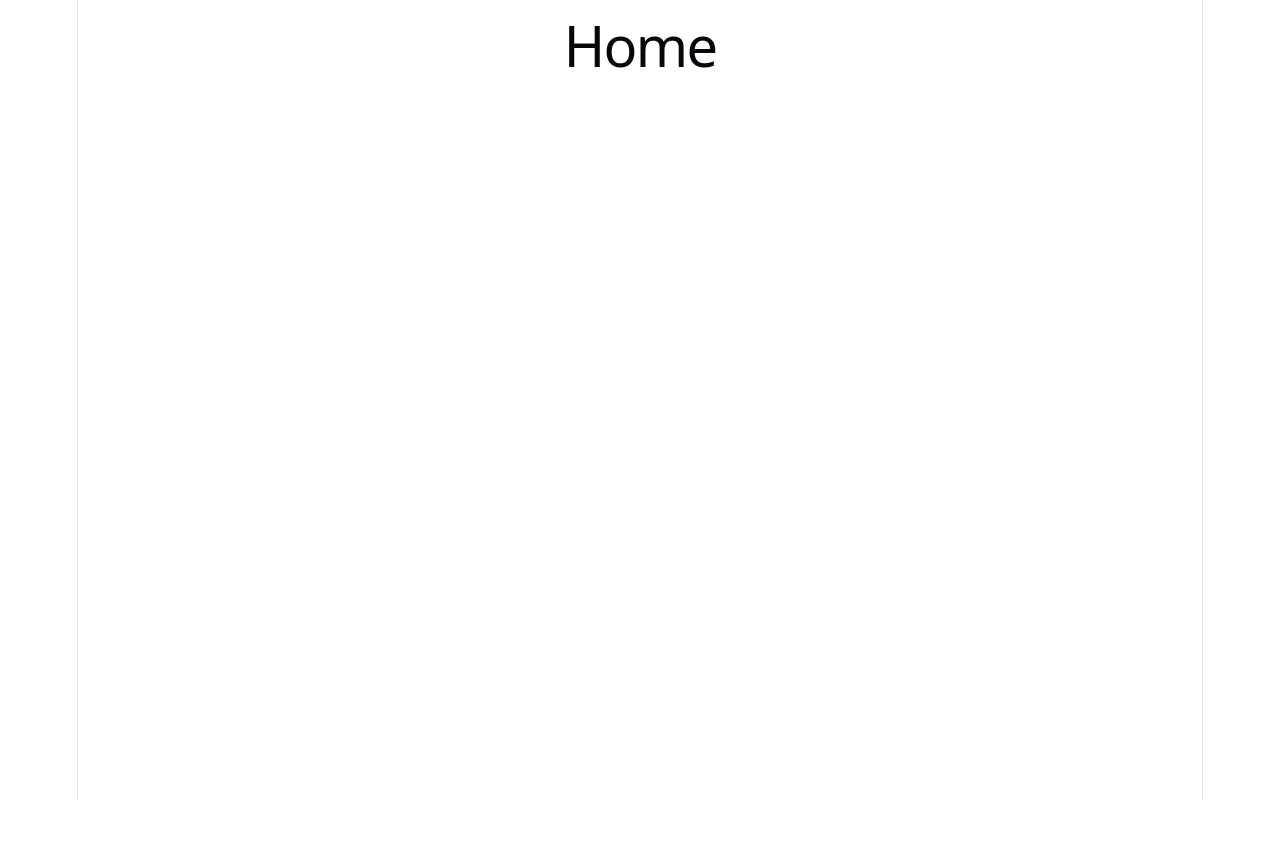
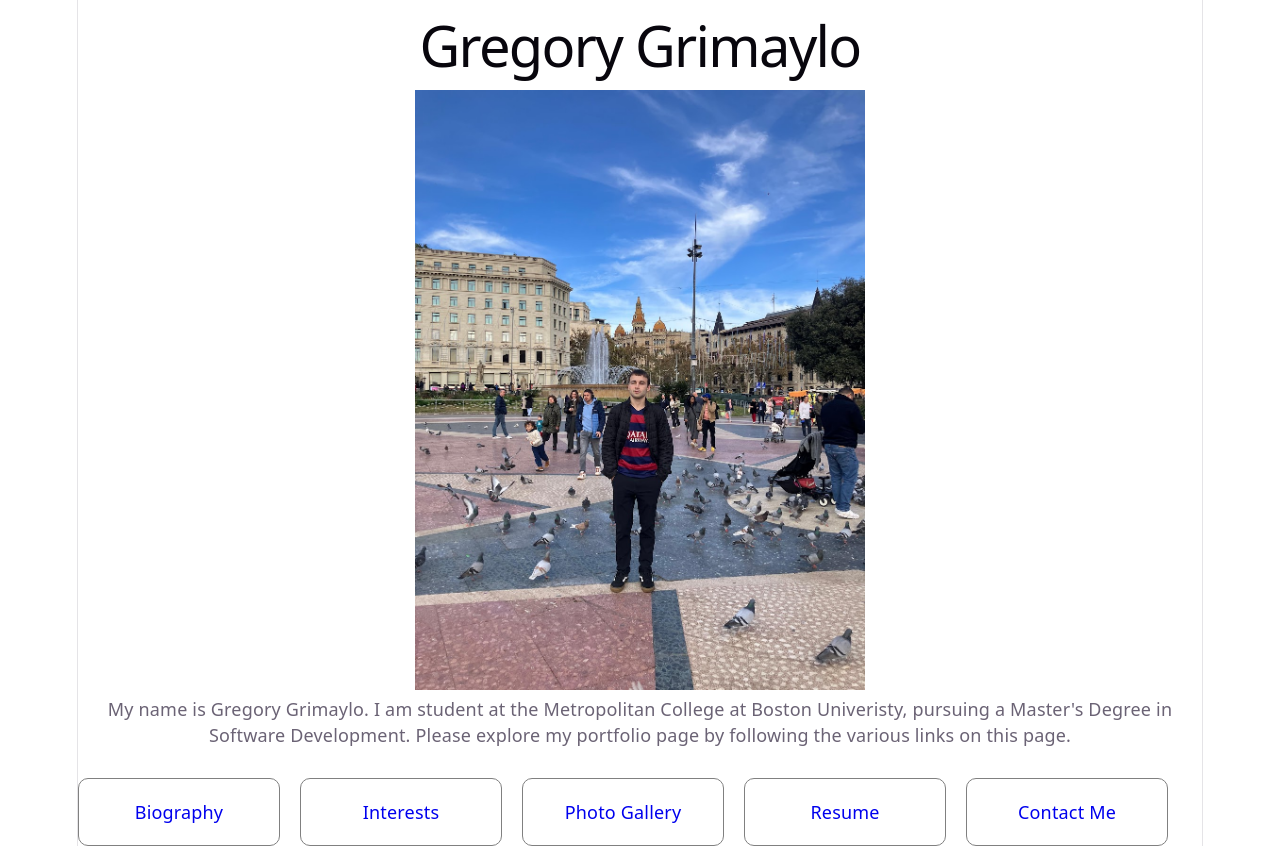
Before and after one commit to ggrimaylo23/TermProject-React, a React (Vite) app in the folder term-project-react/: page / in a window 1280 px wide. Before the commit the page ends 800 px from the top, so only its background shows below. Built offline with nearby package versions, Linux system fonts and the light colour scheme.

Commit message:
Resume and Home page implementation

```diff
--- a/term-project-react/src/App.jsx
+++ b/term-project-react/src/App.jsx
@@ -3,17 +3,20 @@ import { Routes, Route } from "react-router-dom"
 import Biography from "./components/Biography"
 import Gallery from "./components/Gallery"
 import Contact from "./components/Contact"
+import Resume from "./components/Resume"
+import Home from "./components/Home"
 
 function App() {
 
   return (
     <div className="app">
       <Routes>
-        <Route path="/" element={<h1> Home </h1>} />
+        <Route path="/" element={<Home />} />
         <Route path="/interests" element={<Interests />} />
         <Route path="/biography" element={<Biography />} />
         <Route path="/gallery" element={<Gallery />} />
         <Route path="/contact" element={<Contact />} />
+        <Route path="/resume" element={<Resume />} />
       </Routes>
     </div>
   )
--- /dev/null
+++ b/term-project-react/src/components/Home.jsx
@@ -0,0 +1,43 @@
+import { Link } from "react-router-dom"
+import profilePicture from "../assets/barca-shirt.jpg"
+
+export default function Home() {
+    return (
+        <main>
+            <h1>Gregory Grimaylo</h1>
+
+            <img
+                src={profilePicture}
+                alt="Gregory Grimaylo"
+                className="portfolio-image"
+            />
+
+            <p>
+                My name is Gregory Grimaylo. I am student at the Metropolitan College at Boston Univeristy, pursuing a Master's Degree
+                in Software Development. Please explore my portfolio page by following the various links on this page.
+            </p>
+
+            <div className="portfolio-links">
+                <Link to="/biography" className="home-card">
+                    Biography
+                </Link>
+
+                <Link to="/interests" className="home-card">
+                    Interests
+                </Link>
+
+                <Link to="/gallery" className="home-card">
+                    Photo Gallery
+                </Link>
+
+                <Link to="/resume" className="home-card">
+                    Resume
+                </Link>
+
+                <Link to="/contact" className="home-card">
+                    Contact Me
+                </Link>
+            </div>
+        </main>
+    );
+}
--- /dev/null
+++ b/term-project-react/src/components/Resume.jsx
@@ -0,0 +1,14 @@
+export default function Resume() {
+    return (
+        <main>
+            <h1>Resume</h1>
+
+            <iframe
+                src="/resume.pdf"
+                width="100%"
+                height="800px"
+                title="Resume"
+            />
+        </main>
+    )
+}
--- a/term-project-react/src/index.css
+++ b/term-project-react/src/index.css
@@ -141,3 +141,28 @@ code {
   object-fit: cover;
   border-radius: 10px;
 }
+
+.portfolio-image {
+  height: 600px;
+}
+
+.portfolio-links {
+  display: flex;
+  flex-wrap: wrap;
+  gap: 20px;
+  margin-top: 30px;
+}
+
+.home-card {
+  text-decoration: none;
+  border: 1px solid grey;
+  padding: 20px;
+  width: 160px;
+  text-align: center;
+  border-radius: 10px;
+  transition: transform 0.2s;
+}
+
+.home-card:hover {
+  transform: scale(1.05);
+}
```
Also changed, not shown: term-project-react/src/assets/barca-shirt.jpg (added), 1 other file (tests, documents, lock files or other folders).
